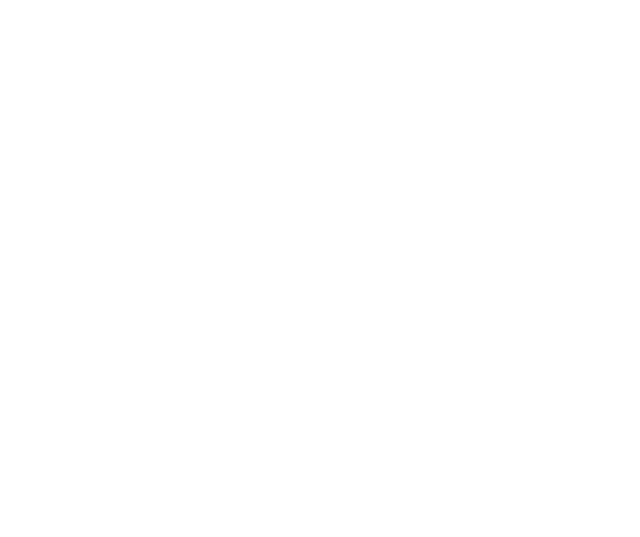
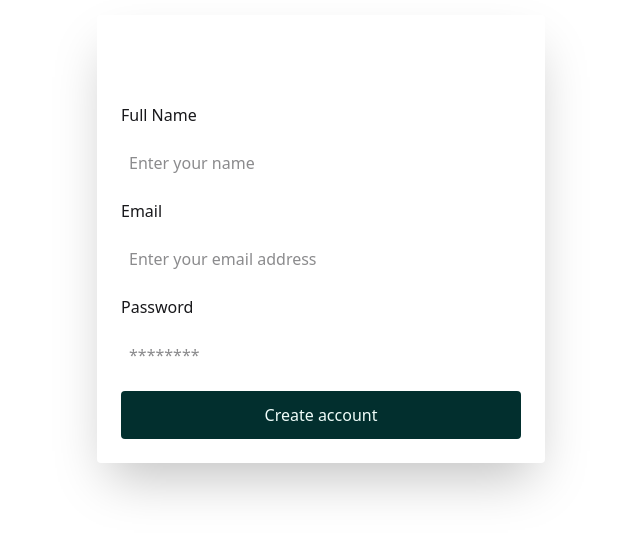
Before and after one commit to Careyogola/fullstack-development, a React (Vite) app in the folder frontend/: page /signups in a window 1280 px wide. Before the commit this address had no page. Shown: the part 161-698 px from the top of the page, without its empty margins (319-959 px from the left). Built offline with nearby package versions, Linux system fonts and the light colour scheme.

Commit message:
error signup user, server??

```diff
--- a/frontend/package.json
+++ b/frontend/package.json
@@ -13,6 +13,7 @@
     "@chakra-ui/react": "^3.15.0",
     "@emotion/react": "^11.14.0",
     "@tailwindcss/vite": "^4.1.3",
+    "@tanstack/react-query": "^5.74.0",
     "next-themes": "^0.4.6",
     "react": "^19.0.0",
     "react-dom": "^19.0.0",
--- a/frontend/src/components/Loader.jsx
+++ b/frontend/src/components/Loader.jsx
@@ -2,8 +2,9 @@ import React from 'react'
 
 const Loader = () => {
   return (
-    <div>
+    <div className="flex flex-row items-center gap-2 justify-center">
         <span className="loading loading-spinner loading-xs"></span>
+        Loading...
     </div>
 
   )
--- a/frontend/src/components/Navbar.jsx
+++ b/frontend/src/components/Navbar.jsx
@@ -30,7 +30,7 @@ const Navbar = () => {
         <a href='/login' className="group text-white transition duration-300">Log in
         <span class="block max-w-0 group-hover:max-w-full transition-all duration-500 h-0.5 bg-sky-600"></span>
         </a>
-        <a href='/signup' className="group text-white transition duration-300">Create Account
+        <a href='/signups' className="group text-white transition duration-300">Create Account
         <span class="block max-w-0 group-hover:max-w-full transition-all duration-500 h-0.5 bg-sky-600"></span>
         </a>
         <a href='/contact'className="group text-white transition duration-300">Contact Sales
--- a/frontend/src/main.jsx
+++ b/frontend/src/main.jsx
@@ -6,18 +6,28 @@ import Createpage from "./pages/createpage.jsx";
 import Productspage from "./pages/productspage.jsx";
 import Signuppage from "./pages/signuppage.jsx";
 import Loginpage from "./pages/loginpage.jsx";
+import {
+  QueryClient,
+  QueryClientProvider,
+} from '@tanstack/react-query'
+
+const queryClient = new QueryClient();
+
+
 
 
 createRoot(document.getElementById("root")).render(
   <StrictMode>
+    <QueryClientProvider client={queryClient}>
     <BrowserRouter>
       <Routes>
         <Route path="/" element={<App />} />
         <Route path="/create" element={<Createpage />} />
         <Route path="/products" element={<Productspage />} />
-        <Route path="/signup" element={<Signuppage />} />
+        <Route path="/signups" element={<Signuppage />} />
         <Route path="/login" element={<Loginpage />} />
       </Routes>
     </BrowserRouter>
+    </QueryClientProvider>
   </StrictMode>
 );
--- a/frontend/src/pages/loginpage.jsx
+++ b/frontend/src/pages/loginpage.jsx
@@ -43,6 +43,7 @@ const Loginpage = () => {
                 }}
                 className='py-2 rounded px-2 items-center'
                 />
+
                 <label htmlFor='name'>Password</label>
                 <input
                 type='password'
@@ -73,7 +74,7 @@ const Loginpage = () => {
           <p className="text-center font-normal mt-5">
             Don't have account yet?
             <span className="text-violet-200">
-              <Link to="/signup">  Create account.</Link>
+              <Link to="/signups">  Create account.</Link>
             </span>
           </p>
         </div>
--- a/frontend/src/pages/signuppage.jsx
+++ b/frontend/src/pages/signuppage.jsx
@@ -2,6 +2,7 @@ import React from "react";
 import { useState } from "react";
 import { Link } from "react-router";
 import Loader from "../components/Loader";
+import { useMutation } from "@tanstack/react-query";
 
 const Signuppage = () => {
   const [formData, setFormData] = useState({
@@ -10,18 +11,50 @@ const Signuppage = () => {
     password: "",
   });
 
+  const { mutate } = useMutation({
+    mutationFn: async ({email, name ,password}) => {
+      try {
+        const res = await fetch("/api/auth/signup", {
+          method: "POST",
+          headers: {
+            "Content-Type": "application/json",
+          },
+          body: JSON.stringify({
+            email,
+            username: name,
+            password,
+          }),
+        });
+
+          if(!res.ok) {
+            throw new Error("Network response was not ok");
+          }
+          const data = await res.json();
+          if(data.error) {
+            throw new Error(data.error);
+          }
+          return data;
+
+      } catch (error) {
+        console.error(error);
+      }
+
+    }
+  });
+
   const [loading, setLoading] = useState(false);
 
   const handleSubmit = (e) => {
     e.preventDefault();
-    console.log("user:", formData);
+    // console.log("user:", formData);
+    mutate(formData.email, formData.name, formData.password);
   };
 
   const handleClick = () => {
     setLoading(true);
     setTimeout(() => {
       setLoading(false);
-    }, 2000);
+    }, 3000);
 
   }
   return (
@@ -35,6 +68,7 @@ const Signuppage = () => {
             <label htmlFor="name">Full Name</label>
             <input
               type="text"
+              id="name"
               placeholder="Enter your name"
               name="name"
               value={formData.name}
@@ -47,9 +81,10 @@ const Signuppage = () => {
               }}
               className="py-2 rounded px-2 items-center"
             />
-            <label htmlFor="name">Email</label>
+            <label htmlFor="email">Email</label>
             <input
               type="email"
+              id="email"
               placeholder="Enter your email address"
               name="email"
               value={formData.email}
@@ -62,9 +97,10 @@ const Signuppage = () => {
               }}
               className="py-2 rounded px-2 items-center"
             />
-            <label htmlFor="name">Password</label>
+            <label htmlFor="password">Password</label>
             <input
               type="password"
+              id="password"
               placeholder="********"
               maxLength={15}
               name="password"
--- a/frontend/vite.config.js
+++ b/frontend/vite.config.js
@@ -11,7 +11,8 @@ export default defineConfig({
   server:{
     proxy:{
       "/api":{
-        target: "http://localhost:5500"
+        target: "http://localhost:5500",
+        changeOrigin: true,
       }
     }
   }
```
Also changed, not shown: 2 other files (tests, documents, lock files or other folders).
